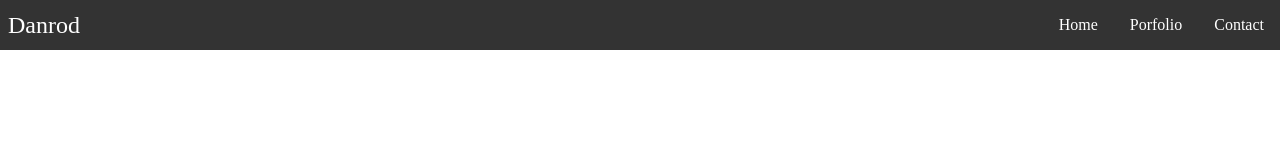
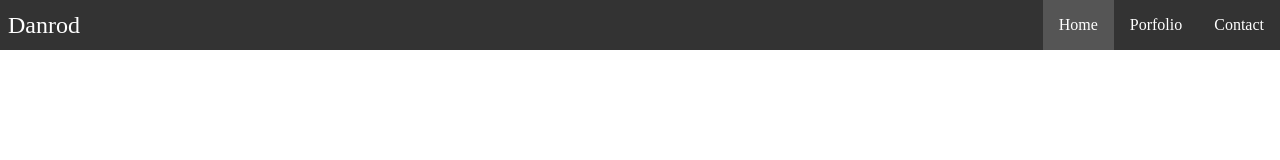
Before and after one commit to Danny007111/testing-nav, a plain HTML site: page index.html in a window 1280 px wide. In both pictures the pointer is over the item "Home". Drawn offline with Linux system fonts and the light colour scheme.

Commit message:
Adding hover css

```diff
--- a/styles.css
+++ b/styles.css
@@ -37,3 +37,7 @@ body {
     padding: 1rem;
     display: block;
 }
+
+.navbar-links li:hover {
+    background-color: #555;
+}
```
